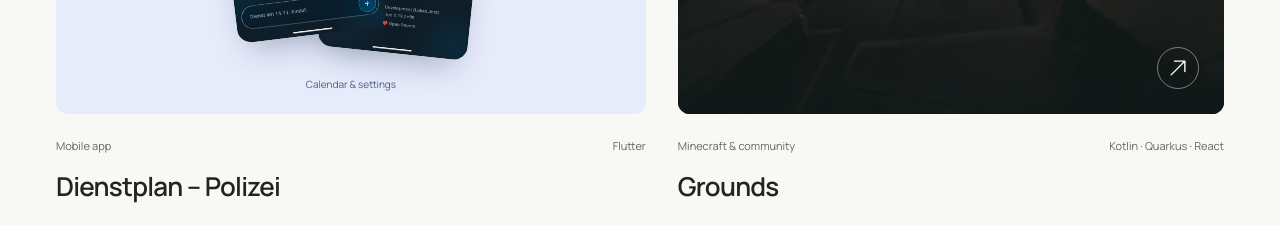
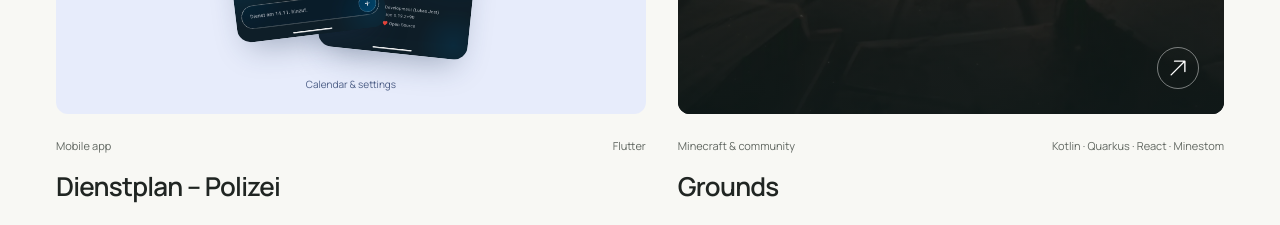
Before and after one commit to lusu007/scelus-website, a Next.js app: page /en in a window 1280 px wide. Shown: the part 1120-1345 px from the top of the page. Built offline with nearby package versions, Linux system fonts and the light colour scheme.

Commit message:
fix: include Minestom in Grounds technology list

```diff
--- a/app/[locale]/page.tsx
+++ b/app/[locale]/page.tsx
@@ -164,7 +164,7 @@ export default async function HomePage({
               </a>
               <div className="project-caption">
                 <span>{grounds.category}</span>
-                <span>Kotlin · Quarkus · React</span>
+                <span>Kotlin · Quarkus · React · Minestom</span>
               </div>
               <h3 className="project-title">{grounds.title}</h3>
               <p className="project-description">{grounds.description}</p>
--- a/app/globals.css
+++ b/app/globals.css
@@ -488,8 +488,9 @@ section[id] {
 }
 .project-caption {
   display: flex;
+  flex-wrap: wrap;
   justify-content: space-between;
-  gap: 12px;
+  gap: 6px 12px;
   margin-top: 24px;
   color: var(--muted);
   font-size: 11px;
```
